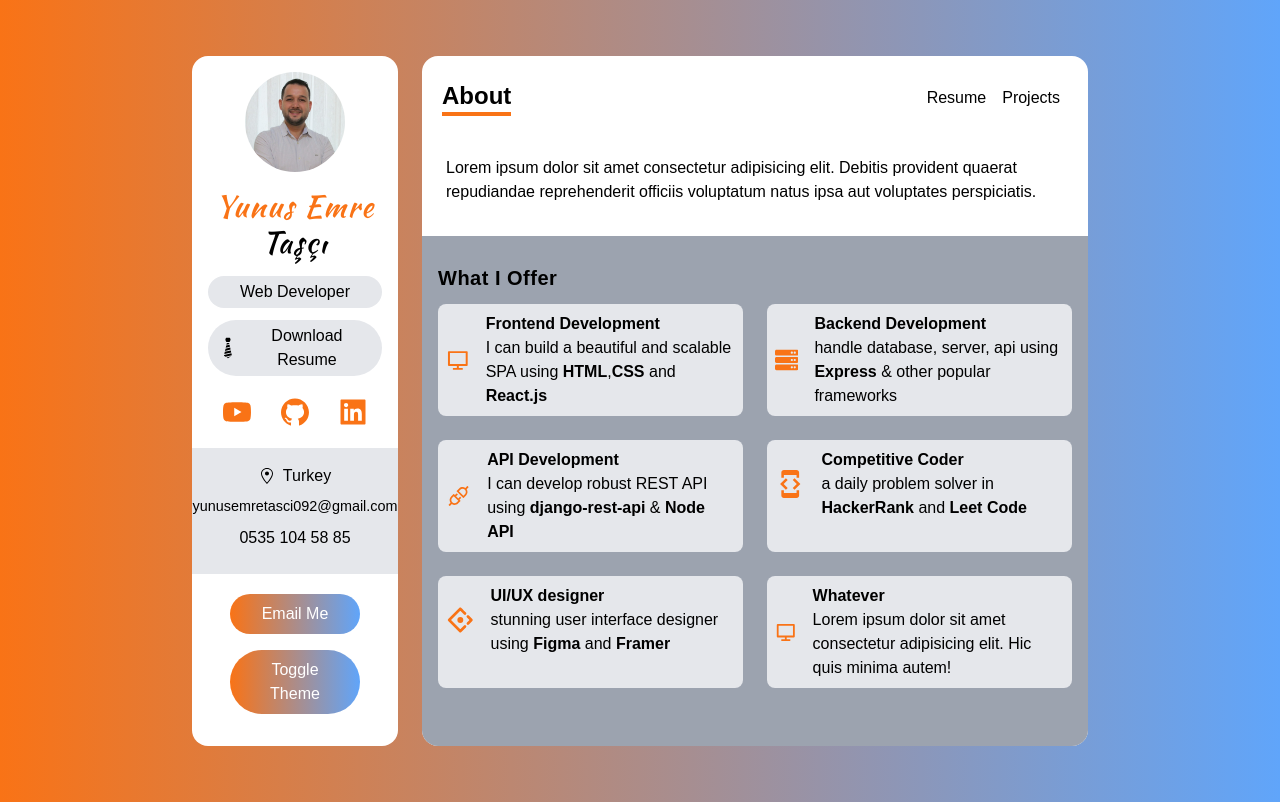
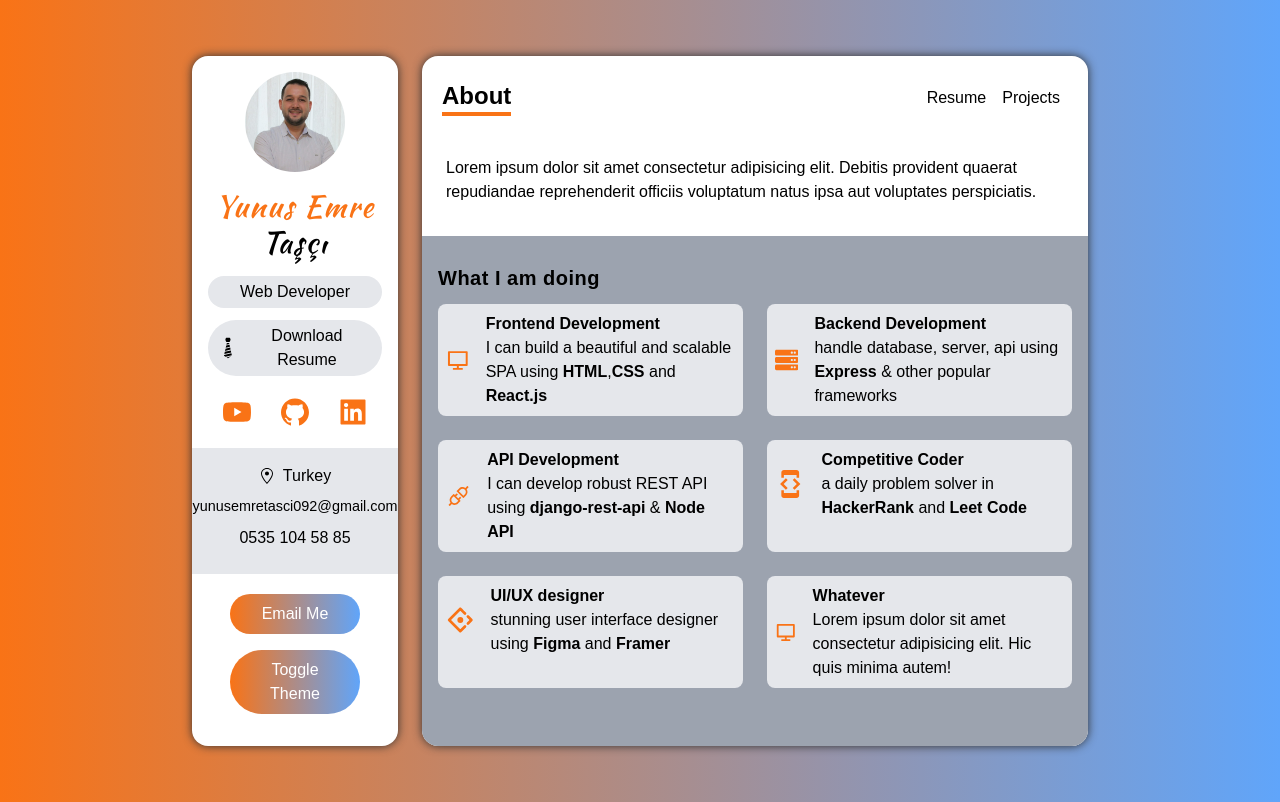
Before and after one commit to Yunus-Emre-Tasci/Modern_Portfolio, a Next.js app: page / in a window 1280 px wide. Built offline with nearby package versions, Linux system fonts and the light colour scheme.

Commit message:
config:box-shadow

```diff
--- a/pages/_app.tsx
+++ b/pages/_app.tsx
@@ -8,10 +8,10 @@ export default function App({ Component, pageProps }: AppProps) {
   return (
     <ThemeProvider attribute="class">
       <div className="grid grid-cols-12 gap-6 px-5 lg:px-48 my-14 sm:px-20 md:px-32">
-        <div className="col-span-12 p-4 text-center bg-white dark:bg-dark-500 lg:col-span-3 rounded-2xl">
+        <div className="col-span-12 p-4 text-center bg-white dark:bg-dark-500 lg:col-span-3 rounded-2xl shadow-custom-light dark:shadow-custom-dark">
           <Sidebar />
         </div>
-        <div className="flex flex-col col-span-12 overflow-hidden bg-white lg:col-span-9 rounded-2xl dark:bg-dark-500">
+        <div className="flex flex-col col-span-12 overflow-hidden bg-white lg:col-span-9 rounded-2xl dark:bg-dark-500 shadow-custom-light dark:shadow-custom-dark">
           <Navbar />
           <Component {...pageProps} />
         </div>
--- a/pages/index.tsx
+++ b/pages/index.tsx
@@ -11,7 +11,7 @@ const index = () => {
         ipsa aut voluptates perspiciatis.
       </h5>
       <div className="flex-grow p-4 mt-5 bg-gray-400 dark:bg-dark-100 mx-[-1.5rem]">
-        <h6 className="my-3 text-xl font-bold tracking-wide">What I Offer</h6>
+        <h6 className="my-3 text-xl font-bold tracking-wide">What I am doing</h6>
         <div className="grid gap-6 lg:grid-cols-2">
           {services.map((service) => (
             <div
--- a/tailwind.config.js
+++ b/tailwind.config.js
@@ -8,6 +8,10 @@ module.exports = {
   theme: {
     fontFamily: {
       kaushan: ['Kaushan Script',],
+    },
+    boxShadow: {
+      "custom-light": " 0 0 10px #313131",
+      "custom-dark": "5px 5px 10px #0a0c0e , -5px -5px 10px #14161c",
     },
     extend: {
       colors: {
@@ -31,5 +35,10 @@ module.exports = {
     },
   },
   darkMode:"class",
+  variants: {
+    extend: {
+      boxShadow: ["dark"],
+    },
+  },
   plugins: [],
 }
```
